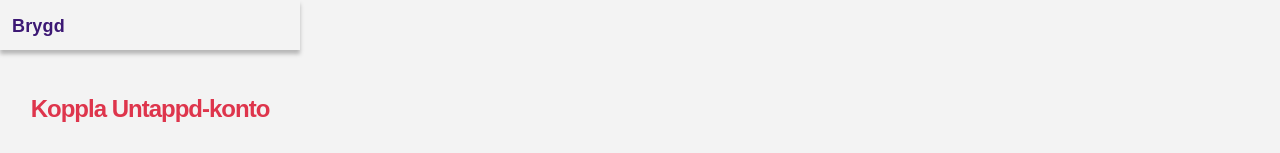
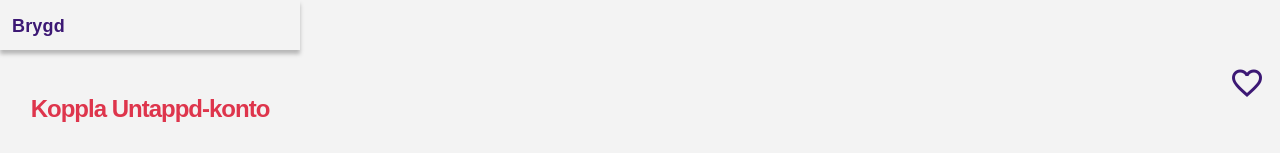
Before and after one commit to PatrikOlin/beerSnob, an Angular app: page / in a window 1280 px wide. Shown: the top 153 px of the page. Built offline with nearby package versions, Linux system fonts and the light colour scheme; no server answers; a web font is replaced by a local one.

Commit message:
added simple caching to user info (permanent for now, should be time based) and readded wishlist icon to its rightful place

```diff
--- a/src/app/app.component.css
+++ b/src/app/app.component.css
@@ -16,3 +16,9 @@
   flex-direction: column;
   justify-content: space-between;
 }
+
+.wishlistContainer {
+  position: absolute;
+  top: 65px;
+  right: 10px;
+}
--- a/src/app/app.component.html
+++ b/src/app/app.component.html
@@ -1,13 +1,15 @@
 <main class="mainWrapper">
 <app-top-bar [username]="user?.userName"></app-top-bar>
 <section class="mainContainer">
+  <aside class="wishlistContainer">
+  <app-wishlist [bid]="beer?.bid" [onWishlist]="isOnWishlist"></app-wishlist>
+  </aside>
   <ng-container *ngIf="!hasError && isSignedIn">
     <app-rating [beer]="beer"></app-rating>
     <app-action-bar
       [friendsCheckins]="friendsCheckins"
       [ownRating]="ownRating"
       [ownCheckins]="ownCheckins"
-      [bid]="beer?.bid"
     >
     </app-action-bar>
   </ng-container>
--- a/src/app/app.component.ts
+++ b/src/app/app.component.ts
@@ -60,14 +60,9 @@
     return this._accessToken.asObservable();
   }
 
-  forceLoginRefresh() {
-    this.ngZone.run(() => {
-      this.isSignedIn = false;
-      this.hasError = false;
-    });
-  }
-
   getUserInfo() {
+    chrome.storage.sync.get(['user'], (res) => {
+      if (!res) {
         this.untappd.getUser().subscribe((res: any) => {
           if (res?.meta?.code === 200) {
             this.ngZone.run(() => {
@@ -84,8 +79,12 @@
                 },
                 recent_brews: [...recent],
               };
-          console.log('user', this.user)
+              chrome.storage.sync.set({ user: this.user });
             });
+          }
+        });
+      } else {
+        this.user = res.user;
       }
     });
   }
```
Lines whose indentation alone changed are shown as unchanged.
